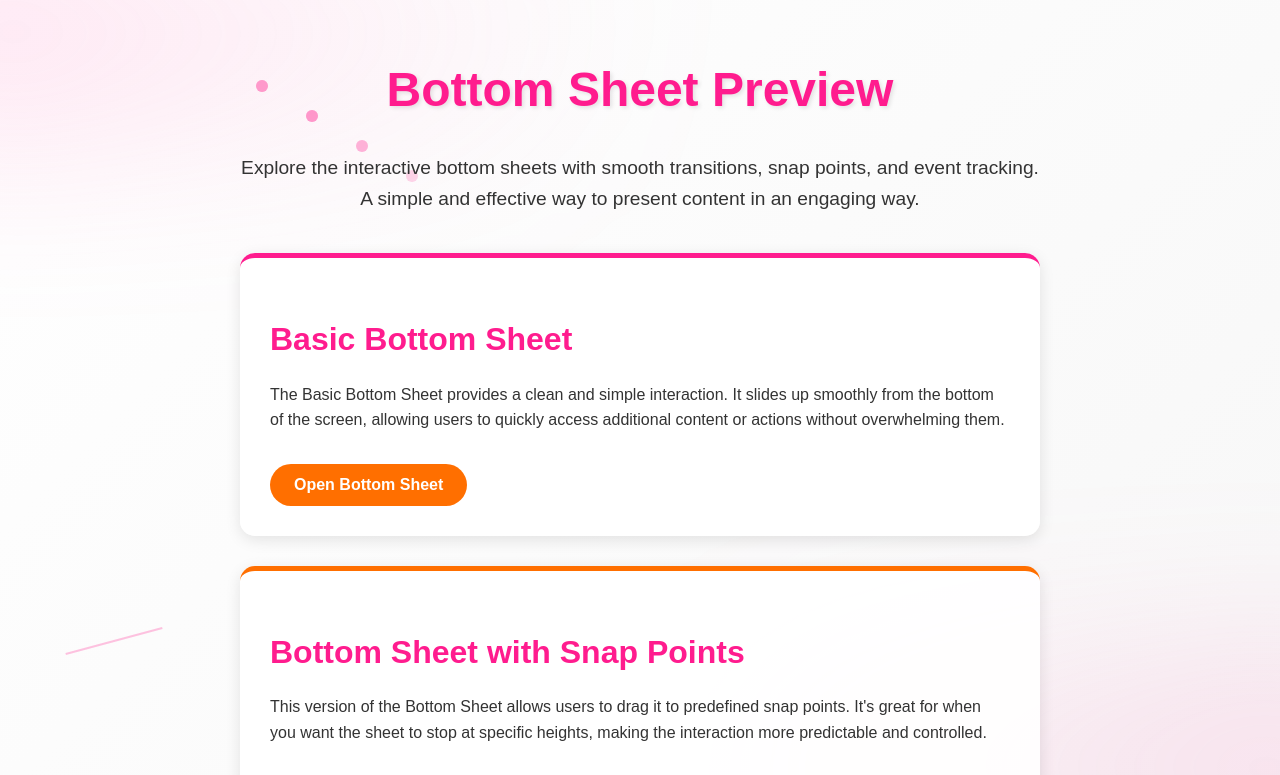
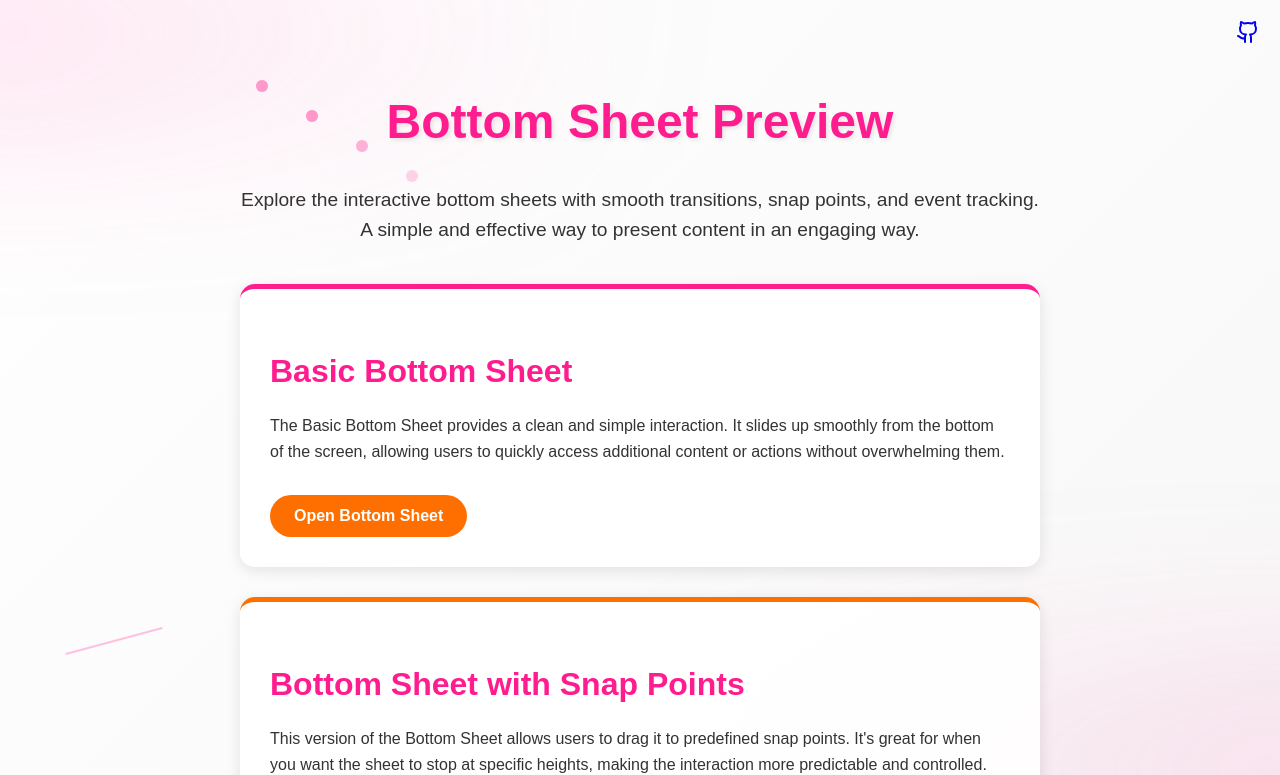
Before and after one commit to AuxiDev/svelte-bottom-sheet, a SvelteKit app: page / in a window 1280 px wide. Shown: the top 775 px of the page. Built offline with nearby package versions, Linux system fonts and the light colour scheme.

Commit message:
Fix:  some properties weren't supported by type suggestions Added: GitHubLink Pushed to 1.1.2

```diff
--- a/package.json
+++ b/package.json
@@ -1,6 +1,6 @@
 {
 	"name": "svelte-bottom-sheet",
-	"version": "1.1.1",
+	"version": "1.1.2",
 	"license": "MIT",
 	"repository": "https://github.com/AuxiDev/svelte-bottom-sheet",
 	"homepage": "https://bottomsheet.auxi.studio/",
--- a/src/lib/BottomSheet/BottomSheet.svelte
+++ b/src/lib/BottomSheet/BottomSheet.svelte
@@ -9,13 +9,13 @@
 		settings = { maxHeight: '70%', snapPoints: [] },
 		onclose,
 		children
-	} = $props<{
+	}: {
 		isOpen?: boolean;
 		settings?: BottomSheetSettings;
 		children: any;
 		onopen?: () => void;
 		onclose?: () => void;
-	}>();
+	} = $props();
 
 	let isSheetVisible = writable(false);
 	isSheetVisible.subscribe((state) => {
--- a/src/lib/BottomSheet/Content/Content.svelte
+++ b/src/lib/BottomSheet/Content/Content.svelte
@@ -1,10 +1,10 @@
 <script lang="ts">
 	import type { HTMLAttributes } from 'svelte/elements';
 
-	let { children, ...rest } = $props<{ children?: any } & HTMLAttributes<HTMLDivElement>>();
+	let { children, ...rest }: { children?: any } & HTMLAttributes<HTMLDivElement> = $props();
 </script>
 
-<div class="bottomSheetContent" {...rest}>
+<div class="bottomSheetContent {rest.class}" {...rest}>
 	{@render children?.()}
 </div>
 
--- a/src/lib/BottomSheet/Overlay/Overlay.svelte
+++ b/src/lib/BottomSheet/Overlay/Overlay.svelte
@@ -7,11 +7,15 @@
 
 	const { isSheetVisible } = getContext<SheetContext>('sheetStateContext');
 
-	let { children, ...rest } = $props<{ children?: any } & HTMLAttributes<HTMLDivElement>>();
+	let { children, ...rest }: { children?: any } & HTMLAttributes<HTMLDivElement> = $props();
 </script>
 
 {#if $isSheetVisible}
-	<div transition:fade={{ duration: 200 }} class="bottom-sheet-overlay" {...rest}></div>
+	<div
+		{...rest}
+		transition:fade={{ duration: 200 }}
+		class="bottom-sheet-overlay {rest.class}"
+	></div>
 {/if}
 {@render children?.()}
 
--- a/src/lib/BottomSheet/Trigger/Trigger.svelte
+++ b/src/lib/BottomSheet/Trigger/Trigger.svelte
@@ -3,7 +3,7 @@
 	import { getContext } from 'svelte';
 	import type { HTMLAttributes } from 'svelte/elements';
 
-	let { children, ...rest } = $props<{ children?: any } & HTMLAttributes<HTMLDivElement>>();
+	let { children, ...rest }: { children?: any } & HTMLAttributes<HTMLDivElement> = $props();
 
 	const { toggleSheet } = getContext<SheetContext>('sheetStateContext');
 	const click = () => {
@@ -11,6 +11,6 @@
 	};
 </script>
 
-<div {...rest} role="button" tabindex="0" onkeypress={() => {}} onclick={click}>
+<div {...rest} role="button" tabindex="0" onclick={click}>
 	{@render children?.()}
 </div>
--- a/src/routes/+page.svelte
+++ b/src/routes/+page.svelte
@@ -28,6 +28,30 @@
 	<div class="shape lines"></div>
 	<div class="shape circle"></div>
 	<div class="shape square"></div>
+</div>
+
+<div class="social-container">
+	<a
+		href="https://github.com/AuxiDev/svelte-bottom-sheet"
+		aria-label="SvelteBottomSheet GitHub Repository"
+		class="href"
+	>
+		<svg
+			xmlns="http://www.w3.org/2000/svg"
+			width="24"
+			height="24"
+			viewBox="0 0 24 24"
+			fill="none"
+			stroke="currentColor"
+			stroke-width="2"
+			stroke-linecap="round"
+			stroke-linejoin="round"
+			class="lucide lucide-github"
+			><path
+				d="M15 22v-4a4.8 4.8 0 0 0-1-3.5c3 0 6-2 6-5.5.08-1.25-.27-2.48-1-3.5.28-1.15.28-2.35 0-3.5 0 0-1 0-3 1.5-2.64-.5-5.36-.5-8 0C6 2 5 2 5 2c-.3 1.15-.3 2.35 0 3.5A5.403 5.403 0 0 0 4 9c0 3.5 3 5.5 6 5.5-.39.49-.68 1.05-.85 1.65-.17.6-.22 1.23-.15 1.85v4"
+			/><path d="M9 18c-4.51 2-5-2-7-2" /></svg
+		></a
+	>
 </div>
 
 <main>
@@ -166,6 +190,12 @@
 </main>
 
 <style>
+	.social-container {
+		width: 100%;
+		display: flex;
+		justify-content: flex-end;
+		gap: 20px;
+	}
 	:global(body) {
 		font-family: 'Poppins', sans-serif;
 		line-height: 1.6;
```
